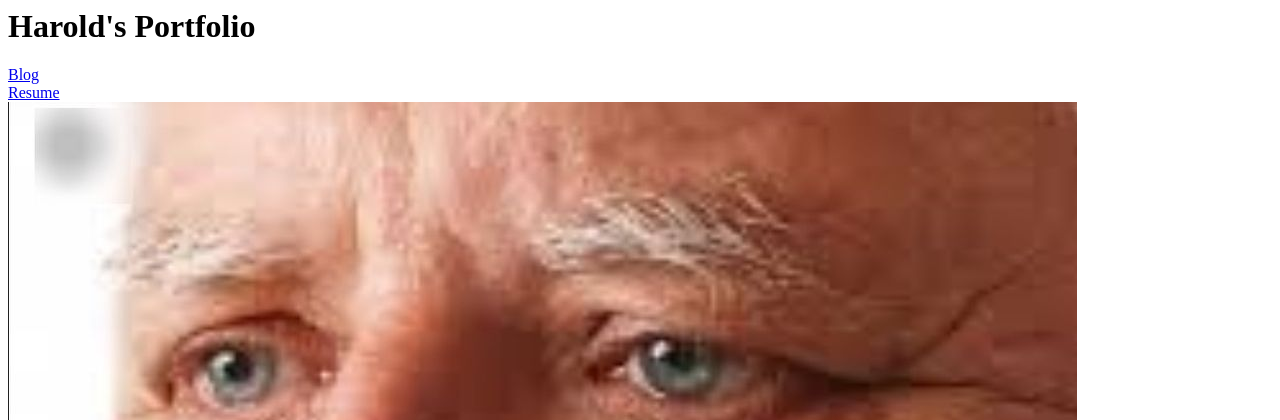
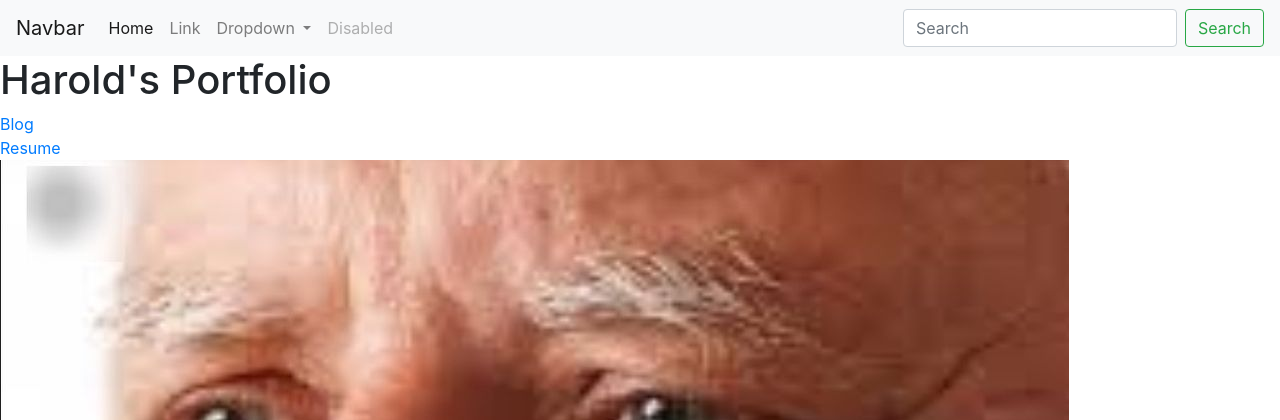
Before and after one commit to alexandrepires5/Personal-Porffolio-Dummy-Django, a Django app: page / in a window 1280 px wide. Shown: the top 420 px of the page. Run offline with Django 3.2, Linux system fonts and the light colour scheme; data that the repository does not hold is empty.

Commit message:
Apply bootstrap. Create base template for website. Extend template to home, blog and detail

```diff
--- /dev/null
+++ b/portfolio/templates/portfolio/base.html
@@ -0,0 +1,64 @@
+<!doctype html>
+<html lang="en">
+  <head>
+    <!-- Required meta tags -->
+    <meta charset="utf-8">
+    <meta name="viewport" content="width=device-width, initial-scale=1, shrink-to-fit=no">
+
+    <!-- Bootstrap CSS -->
+    <link rel="stylesheet" href="https://cdn.jsdelivr.net/npm/bootstrap@4.6.1/dist/css/bootstrap.min.css" integrity="sha384-zCbKRCUGaJDkqS1kPbPd7TveP5iyJE0EjAuZQTgFLD2ylzuqKfdKlfG/eSrtxUkn" crossorigin="anonymous">
+
+    <title>Hello, world!</title>
+  </head>
+  <body>
+    <nav class="navbar navbar-expand-lg navbar-light bg-light">
+      <a class="navbar-brand" href="#">Navbar</a>
+      <button class="navbar-toggler" type="button" data-toggle="collapse" data-target="#navbarSupportedContent" aria-controls="navbarSupportedContent" aria-expanded="false" aria-label="Toggle navigation">
+        <span class="navbar-toggler-icon"></span>
+      </button>
+
+      <div class="collapse navbar-collapse" id="navbarSupportedContent">
+        <ul class="navbar-nav mr-auto">
+          <li class="nav-item active">
+            <a class="nav-link" href="#">Home <span class="sr-only">(current)</span></a>
+          </li>
+          <li class="nav-item">
+            <a class="nav-link" href="#">Link</a>
+          </li>
+          <li class="nav-item dropdown">
+            <a class="nav-link dropdown-toggle" href="#" id="navbarDropdown" role="button" data-toggle="dropdown" aria-expanded="false">
+              Dropdown
+            </a>
+            <div class="dropdown-menu" aria-labelledby="navbarDropdown">
+              <a class="dropdown-item" href="#">Action</a>
+              <a class="dropdown-item" href="#">Another action</a>
+              <div class="dropdown-divider"></div>
+              <a class="dropdown-item" href="#">Something else here</a>
+            </div>
+          </li>
+          <li class="nav-item">
+            <a class="nav-link disabled">Disabled</a>
+          </li>
+        </ul>
+        <form class="form-inline my-2 my-lg-0">
+          <input class="form-control mr-sm-2" type="search" placeholder="Search" aria-label="Search">
+          <button class="btn btn-outline-success my-2 my-sm-0" type="submit">Search</button>
+        </form>
+      </div>
+    </nav>
+
+    {% block content%}{% endblock %}
+    <!-- Optional JavaScript; choose one of the two! -->
+
+    <!-- Option 1: jQuery and Bootstrap Bundle (includes Popper) -->
+    <script src="https://cdn.jsdelivr.net/npm/jquery@3.5.1/dist/jquery.slim.min.js" integrity="sha384-DfXdz2htPH0lsSSs5nCTpuj/zy4C+OGpamoFVy38MVBnE+IbbVYUew+OrCXaRkfj" crossorigin="anonymous"></script>
+    <script src="https://cdn.jsdelivr.net/npm/bootstrap@4.6.1/dist/js/bootstrap.bundle.min.js" integrity="sha384-fQybjgWLrvvRgtW6bFlB7jaZrFsaBXjsOMm/tB9LTS58ONXgqbR9W8oWht/amnpF" crossorigin="anonymous"></script>
+
+    <!-- Option 2: Separate Popper and Bootstrap JS -->
+    <!--
+    <script src="https://cdn.jsdelivr.net/npm/jquery@3.5.1/dist/jquery.slim.min.js" integrity="sha384-DfXdz2htPH0lsSSs5nCTpuj/zy4C+OGpamoFVy38MVBnE+IbbVYUew+OrCXaRkfj" crossorigin="anonymous"></script>
+    <script src="https://cdn.jsdelivr.net/npm/popper.js@1.16.1/dist/umd/popper.min.js" integrity="sha384-9/reFTGAW83EW2RDu2S0VKaIzap3H66lZH81PoYlFhbGU+6BZp6G7niu735Sk7lN" crossorigin="anonymous"></script>
+    <script src="https://cdn.jsdelivr.net/npm/bootstrap@4.6.1/dist/js/bootstrap.min.js" integrity="sha384-VHvPCCyXqtD5DqJeNxl2dtTyhF78xXNXdkwX1CZeRusQfRKp+tA7hAShOK/B/fQ2" crossorigin="anonymous"></script>
+    -->
+  </body>
+</html>
--- a/portfolio/templates/portfolio/home.html
+++ b/portfolio/templates/portfolio/home.html
@@ -1,3 +1,6 @@
+{% extends 'portfolio/base.html' %}
+
+{% block content %}
     <h1>Harold's Portfolio</h1>
 
     {% load static %}
@@ -12,3 +15,5 @@
     <img src="{{project.image.url }}">
     <p>{{project.description}}</p>
     {% endfor %}
+
+{% endblock %}
```
Also changed, not shown: blog/templates/blog/all_blogs.html (+8 -2 lines), blog/templates/blog/detail.html (+7 -0 lines). Lines whose indentation alone changed are shown as unchanged.
